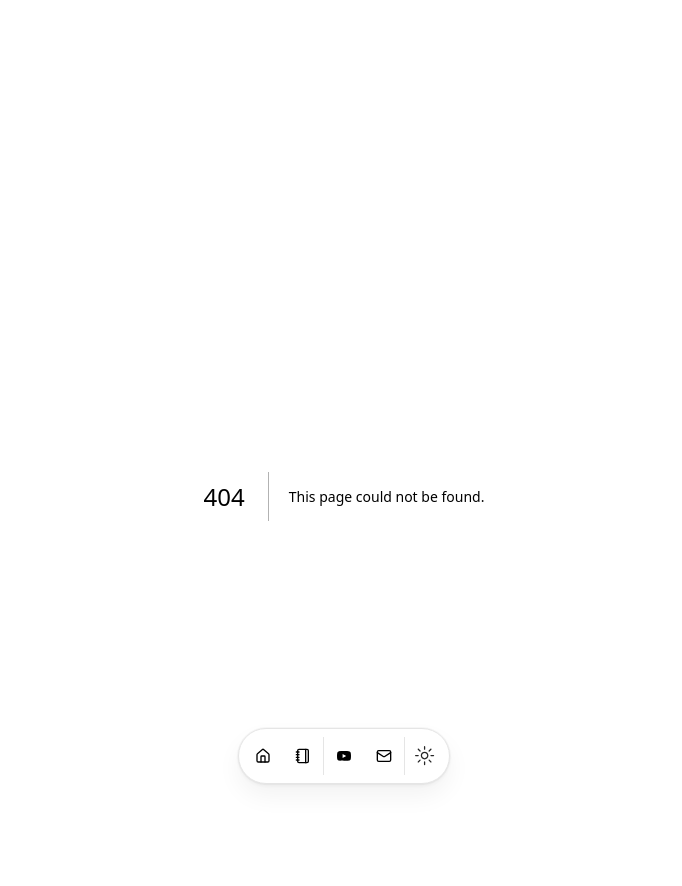
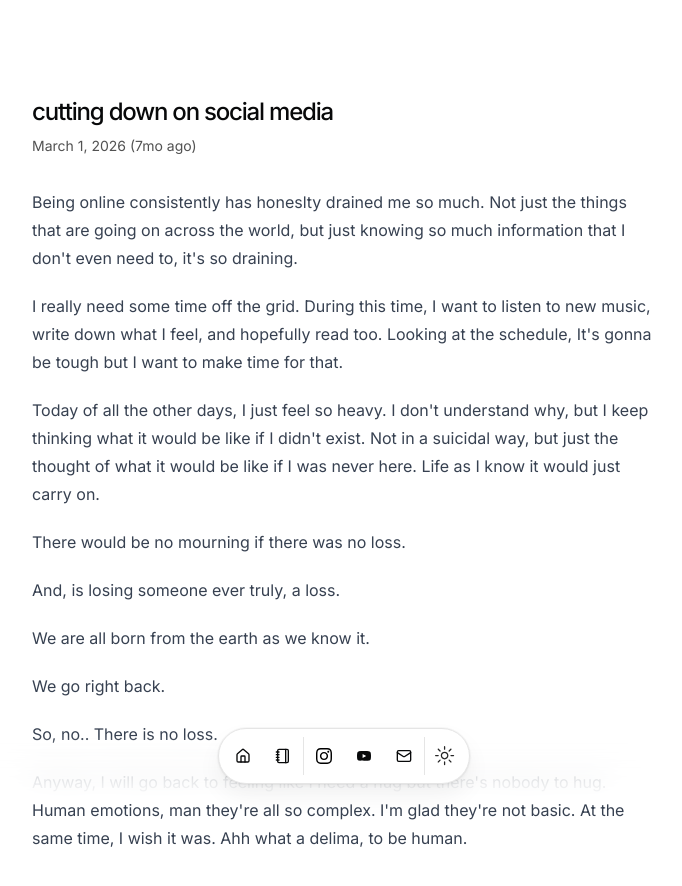
Before and after one commit to charanravi-online/resume, a Next.js app: page /journal/cutting-down-on-social-media in a window 1280 px wide. Before the commit this address had no page. Shown: the top 886 px of the page, without its empty margins (296-978 px from the left). Built offline with nearby package versions, Linux system fonts and the light colour scheme.

Commit message:
replaced blog with journal and added instagram

```diff
--- a/src/app/blog/[slug]/page.tsx
+++ b/src/app/journal/[slug]/page.tsx
@@ -1,4 +1,4 @@
-import { getBlogPosts, getPost } from "@/data/blog";
+import { getJournalPosts, getPost } from "@/data/journal";
 import { DATA } from "@/data/resume";
 import { formatDate } from "@/lib/utils";
 import type { Metadata } from "next";
@@ -6,7 +6,7 @@
 import { Suspense } from "react";
 
 export async function generateStaticParams() {
-  const posts = await getBlogPosts();
+  const posts = await getJournalPosts();
   return posts.map((post) => ({ slug: post.slug }));
 }
 
@@ -35,7 +35,7 @@
       description,
       type: "article",
       publishedTime,
-      url: `${DATA.url}/blog/${post.slug}`,
+      url: `${DATA.url}/journal/${post.slug}`,
       images: [
         {
           url: ogImage,
@@ -51,7 +51,7 @@
   };
 }
 
-export default async function Blog({
+export default async function Journal({
   params,
 }: {
   params: {
@@ -65,7 +65,7 @@
   }
 
   return (
-    <section id="blog">
+    <section id="journal">
       <script
         type="application/ld+json"
         suppressHydrationWarning
@@ -80,7 +80,7 @@
             image: post.metadata.image
               ? `${DATA.url}${post.metadata.image}`
               : `${DATA.url}/og?title=${post.metadata.title}`,
-            url: `${DATA.url}/blog/${post.slug}`,
+            url: `${DATA.url}/journal/${post.slug}`,
             author: {
               "@type": "Person",
               name: DATA.name,
--- a/src/app/blog/page.tsx
+++ b/src/app/journal/page.tsx
@@ -1,9 +1,9 @@
 import BlurFade from "@/components/magicui/blur-fade";
-import { getBlogPosts } from "@/data/blog";
+import { getJournalPosts } from "@/data/journal";
 import Link from "next/link";
 
 export const metadata = {
-  title: "Blog",
+  title: "journal",
   description: "My thoughts on software development, life, and more.",
 };
 
@@ -11,13 +11,13 @@
 
 // this is a comment
 
-export default async function BlogPage() {
-  const posts = await getBlogPosts();
+export default async function JournalPage() {
+  const posts = await getJournalPosts();
 
   return (
     <section>
       <BlurFade delay={BLUR_FADE_DELAY}>
-        <h1 className="font-medium text-2xl mb-8 tracking-tighter">blog</h1>
+        <h1 className="font-medium text-2xl mb-8 tracking-tighter">journal</h1>
       </BlurFade>
       {posts
         .sort((a, b) => {
@@ -32,7 +32,7 @@
           <BlurFade delay={BLUR_FADE_DELAY * 2 + id * 0.05} key={post.slug}>
             <Link
               className="flex flex-col space-y-1 mb-4"
-              href={`/blog/${post.slug}`}
+              href={`/journal/${post.slug}`}
             >
               <div className="w-full flex flex-col">
                 <p className="tracking-tight">{post.metadata.title}</p>
--- a/src/components/icons.tsx
+++ b/src/components/icons.tsx
@@ -34,6 +34,12 @@
     >
       <title>youtube</title>
       <path d="M29.41,9.26a3.5,3.5,0,0,0-2.47-2.47C24.76,6.2,16,6.2,16,6.2s-8.76,0-10.94.59A3.5,3.5,0,0,0,2.59,9.26,36.13,36.13,0,0,0,2,16a36.13,36.13,0,0,0,.59,6.74,3.5,3.5,0,0,0,2.47,2.47C7.24,25.8,16,25.8,16,25.8s8.76,0,10.94-.59a3.5,3.5,0,0,0,2.47-2.47A36.13,36.13,0,0,0,30,16,36.13,36.13,0,0,0,29.41,9.26ZM13.2,20.2V11.8L20.47,16Z" />
+    </svg>
+  ),
+  instagram: (props: IconProps) => (
+    <svg viewBox="0 0 24 24" xmlns="http://www.w3.org/2000/svg" {...props}>
+      <title>Instagram</title>
+      <path d="M12 2.163c3.204 0 3.584.012 4.85.07 3.252.148 4.771 1.691 4.919 4.919.058 1.265.069 1.645.069 4.849 0 3.205-.012 3.584-.069 4.849-.149 3.225-1.664 4.771-4.919 4.919-1.266.058-1.644.07-4.85.07-3.204 0-3.584-.012-4.849-.07-3.26-.149-4.771-1.699-4.919-4.92-.058-1.265-.07-1.644-.07-4.849 0-3.204.013-3.583.07-4.849.149-3.227 1.664-4.771 4.919-4.919 1.266-.057 1.645-.069 4.849-.069zm0-2.163c-3.259 0-3.667.014-4.947.072-4.358.2-6.78 2.618-6.98 6.98-.059 1.281-.073 1.689-.073 4.948 0 3.259.014 3.668.072 4.948.2 4.358 2.618 6.78 6.98 6.98 1.281.058 1.689.072 4.948.072 3.259 0 3.668-.014 4.948-.072 4.354-.2 6.782-2.618 6.979-6.98.059-1.28.073-1.689.073-4.948 0-3.259-.014-3.667-.072-4.947-.196-4.354-2.617-6.78-6.979-6.98-1.281-.059-1.69-.073-4.949-.073zm0 5.838c-3.403 0-6.162 2.759-6.162 6.162s2.759 6.163 6.162 6.163 6.162-2.759 6.162-6.163c0-3.403-2.759-6.162-6.162-6.162zm0 10.162c-2.209 0-4-1.79-4-4 0-2.209 1.791-4 4-4s4 1.791 4 4c0 2.21-1.791 4-4 4zm6.406-11.845c-.796 0-1.441.645-1.441 1.44s.645 1.44 1.441 1.44c.795 0 1.439-.645 1.439-1.44s-.644-1.44-1.439-1.44z" />
     </svg>
   ),
   nextjs: (props: IconProps) => (
--- /dev/null
+++ b/src/data/journal.ts
@@ -0,0 +1,70 @@
+import fs from "fs";
+import matter from "gray-matter";
+import path from "path";
+import rehypePrettyCode from "rehype-pretty-code";
+import rehypeStringify from "rehype-stringify";
+import remarkGfm from "remark-gfm";
+import remarkParse from "remark-parse";
+import remarkRehype from "remark-rehype";
+import { unified } from "unified";
+
+type Metadata = {
+  title: string;
+  publishedAt: string;
+  summary: string;
+  image?: string;
+};
+
+function getMDXFiles(dir: string) {
+  return fs.readdirSync(dir).filter((file) => path.extname(file) === ".mdx");
+}
+
+export async function markdownToHTML(markdown: string) {
+  const p = await unified()
+    .use(remarkParse)
+    .use(remarkGfm)
+    .use(remarkRehype)
+    .use(rehypePrettyCode, {
+      // https://rehype-pretty.pages.dev/#usage
+      theme: {
+        light: "min-light",
+        dark: "min-dark",
+      },
+      keepBackground: false,
+    })
+    .use(rehypeStringify)
+    .process(markdown);
+
+  return p.toString();
+}
+
+export async function getPost(slug: string) {
+  const filePath = path.join("content", `${slug}.mdx`);
+  let source = fs.readFileSync(filePath, "utf-8");
+  const { content: rawContent, data: metadata } = matter(source);
+  const content = await markdownToHTML(rawContent);
+  return {
+    source: content,
+    metadata,
+    slug,
+  };
+}
+
+async function getAllPosts(dir: string) {
+  let mdxFiles = getMDXFiles(dir);
+  return Promise.all(
+    mdxFiles.map(async (file) => {
+      let slug = path.basename(file, path.extname(file));
+      let { metadata, source } = await getPost(slug);
+      return {
+        metadata,
+        slug,
+        source,
+      };
+    }),
+  );
+}
+
+export async function getJournalPosts() {
+  return getAllPosts(path.join(process.cwd(), "content"));
+}
--- a/src/data/resume.tsx
+++ b/src/data/resume.tsx
@@ -30,7 +30,7 @@
   ],
   navbar: [
     { href: "/", icon: HomeIcon, label: "Home" },
-    { href: "/blog", icon: NotebookIcon, label: "Blog" },
+    { href: "/journal", icon: NotebookIcon, label: "Journal" },
   ],
   contact: {
     email: "contact@charanravi.com",
@@ -50,20 +50,20 @@
 
       //   navbar: true,
       // },
-      // X: {
-      //   name: "X",
-      //   url: "https://x.com/charanjson",
-      //   icon: Icons.x,
+      Instagram: {
+        name: "Instagram",
+        url: "https://instagram.com/charan.json",
+        icon: Icons.instagram,
 
-      //   navbar: true,
-      // },
-      Youtube: {
-        name: "Youtube",
+        navbar: true,
+      },
+      YouTube: {
+        name: "YouTube",
         url: "https://www.youtube.com/@charanpov",
         icon: Icons.youtube,
         navbar: true,
       },
-      email: {
+      Email: {
         name: "Send Email",
         url: "mailto:contact@charanravi.com",
         icon: Icons.email,
```
Also changed, not shown: 1 other file (tests, documents, lock files or other folders).
